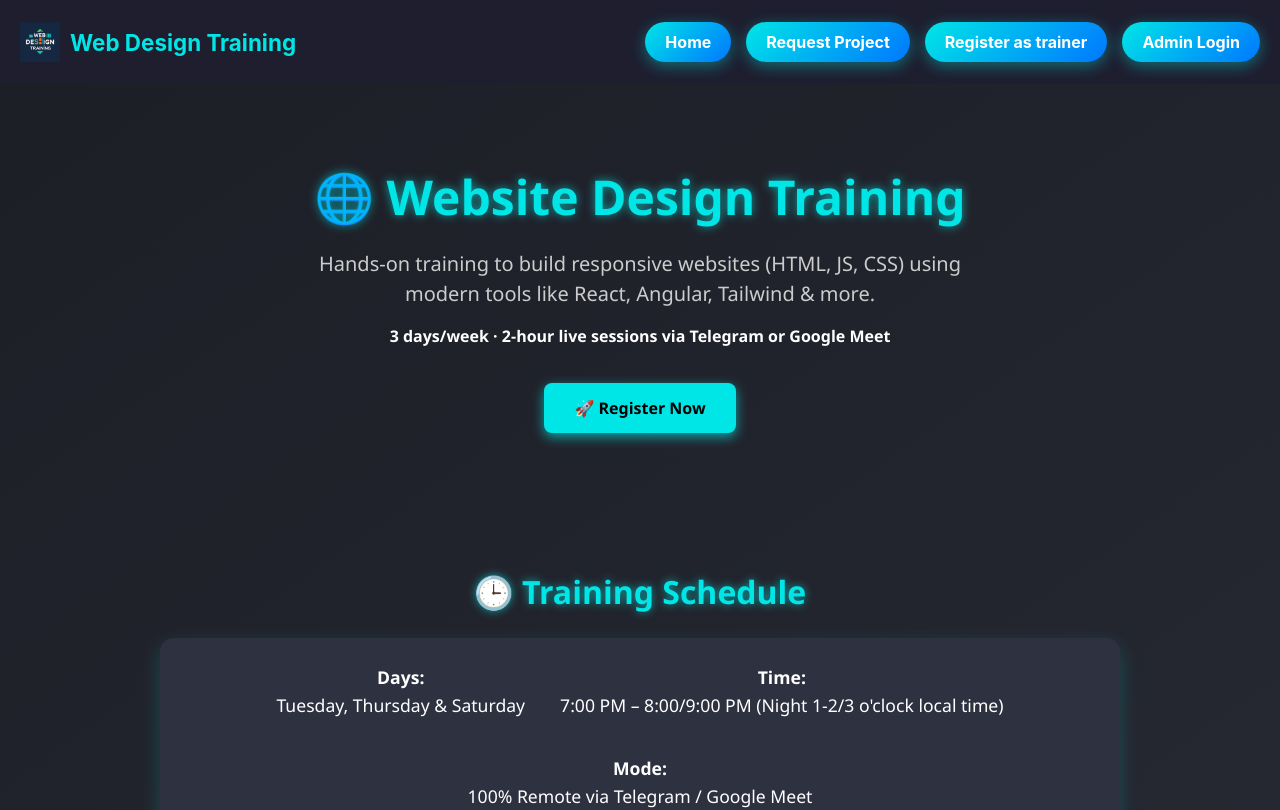
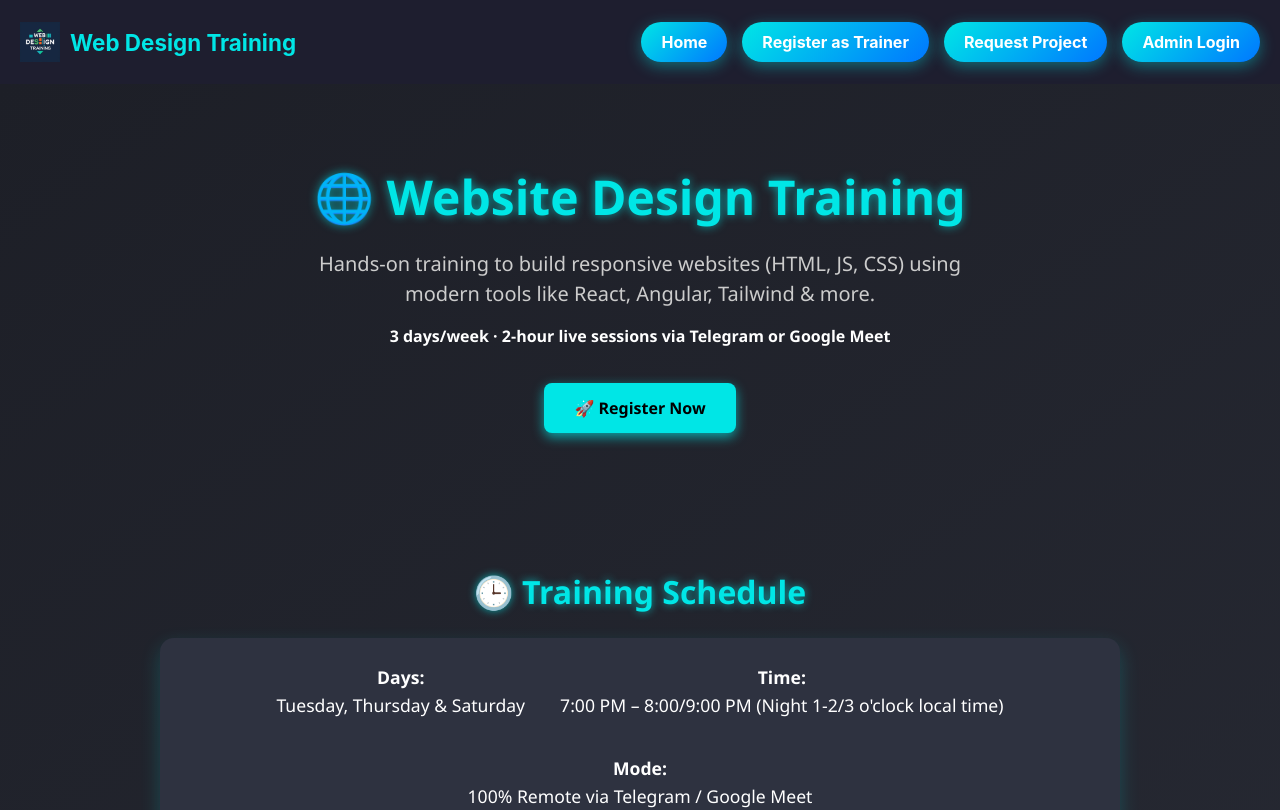
Before and after one commit to DesuSefiw/web-design-training, a React (Create React App) app in the folder trainer-frontend/: page / in a window 1280 px wide. Shown: the top 810 px of the page. Built offline with nearby package versions, Linux system fonts and the light colour scheme.

Commit message:
Update Navbar.js

```diff
--- a/trainer-frontend/src/components/Navbar.js
+++ b/trainer-frontend/src/components/Navbar.js
@@ -27,8 +27,9 @@ function Navbar({ isAdmin, setIsAdmin }) {
 
       <nav className={`navbar-right ${menuOpen ? 'active' : ''}`}>
         <Link to="/" className="nav-link" onClick={() => setMenuOpen(false)}>Home</Link>
+                  <Link to="/register" className="nav-link" onClick={() => setMenuOpen(false)}>Register as Trainer</Link>
+
          <Link to="/project-request" className="nav-link">Request Project</Link>
-        <Link to="/register" className="nav-link" onClick={() => setMenuOpen(false)}>Register as trainer</Link>
         {isAdmin ? (
           <>
             <Link to="/admin" className="nav-link" onClick={() => setMenuOpen(false)}>Dashboard</Link>
```
